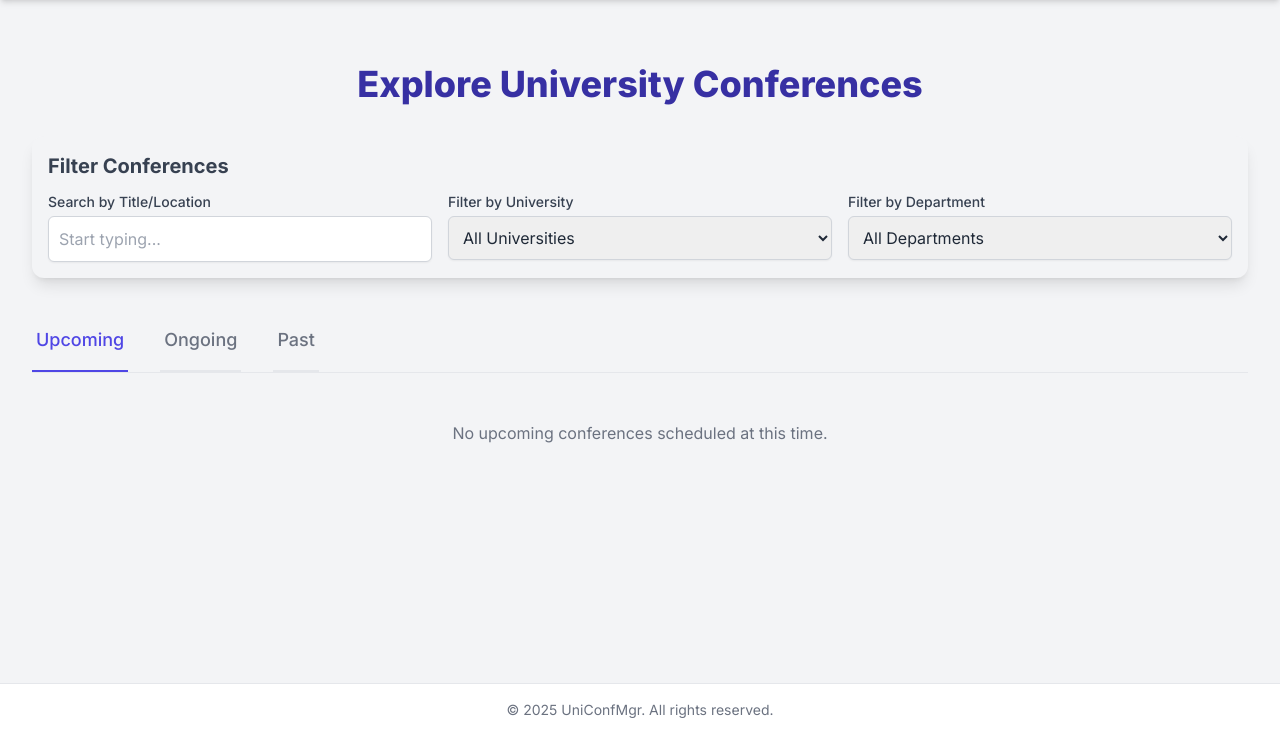
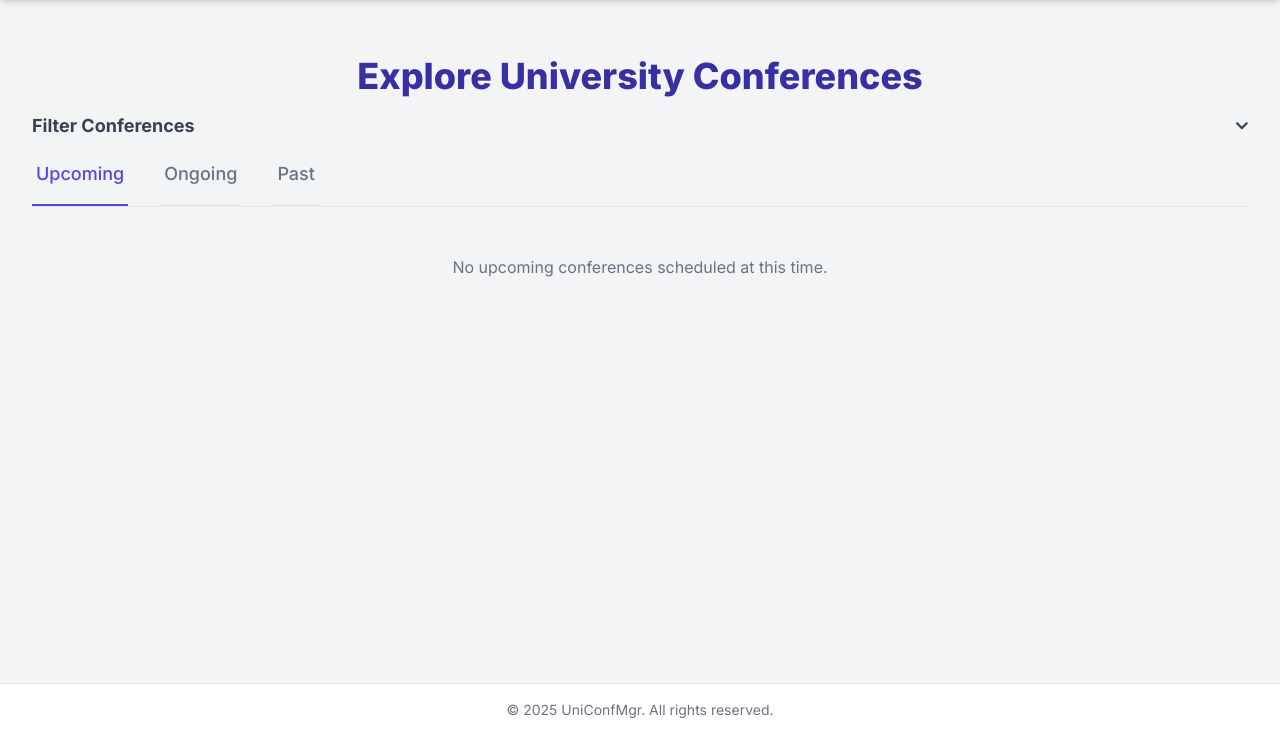
Before and after one commit to itsmesf/UniConfMgr, a Flask app: page /explore_conferences in a window 1280 px wide. Shown: the part 64-800 px from the top of the page. Run offline with Flask 3, Linux system fonts and the light colour scheme; some libraries are stand-ins or nearby versions.

Commit message:
UX: Improved Explore page visual appeal by removing filter box and implementing collapsible search.

```diff
--- a/templates/conference/explore_conferences.html
+++ b/templates/conference/explore_conferences.html
@@ -3,28 +3,37 @@
 {% block title %}Explore Conferences{% endblock %}
 
 {% block content %}
-<div class="container mx-auto px-4 py-8">
-    <h1 class="text-4xl font-extrabold text-indigo-800 text-center mb-8">Explore University Conferences</h1>
+{# Adjusted container padding to bring content closer to the top #}
+<div class="container mx-auto px-4 py-6">
+    <h1 class="text-4xl font-extrabold text-indigo-800 text-center mb-4">Explore University Conferences</h1>
 
-    <div class="mb-8 p-4 bg-gray-100 rounded-xl shadow-lg">
-        <h2 class="text-xl font-semibold text-gray-700 mb-3">Filter Conferences</h2>
-        <div class="grid grid-cols-1 md:grid-cols-3 gap-4">
+    {# --- START OF COLLAPSIBLE FILTER SECTION --- #}
+    {# Reduced bottom margin to mb-1 to tighten the space to the tabs below #}
+    <div class="mb-1 p-0 bg-transparent rounded-none shadow-none">
+
+        {# COLLAPSIBLE HEADER / TOGGLE BUTTON: ADDED TEXT AND ICON BACK #}
+        <button id="filterToggle" onclick="toggleFilter()"
+                class="w-full flex justify-between items-center text-lg font-semibold text-gray-700 hover:text-indigo-600 transition duration-150 focus:outline-none">
+            Filter Conferences
+            <i id="filterIcon" class="fas fa-chevron-down text-sm"></i>
+        </button>
+
+        {# COLLAPSIBLE BODY - The element manipulated by JavaScript #}
+        <div id="filterBody" class="filter-content">
+            <div id="filterInner" class="grid grid-cols-1 md:grid-cols-3 gap-4 border-t pt-4 border-gray-300">
 
                 <div>
                     <label for="searchInput" class="block text-sm font-medium text-gray-700">Search by Title/Location</label>
                     <input type="text" id="searchInput" oninput="filterConferences()" placeholder="Start typing..."
                            class="mt-1 block w-full rounded-md border-gray-300 shadow-sm p-2.5 border focus:ring-indigo-500 focus:border-indigo-500">
                 </div>
-
                 <div>
                     <label for="universityFilter" class="block text-sm font-medium text-gray-700">Filter by University</label>
                     <select id="universityFilter" onchange="filterConferences()" class="mt-1 block w-full rounded-md border-gray-300 shadow-sm p-2.5 border focus:ring-indigo-500 focus:border-indigo-500">
                         <option value="all">All Universities</option>
-                    {# Collect unique university names for the dropdown #}
                         {% set university_names = [] %}
                         {% for conf_list in conferences.values() %}
                             {% for conf in conf_list %}
-                            {# FIX: Use hosting_university directly from Conference model #}
                                 {% if conf.hosting_university and conf.hosting_university not in university_names %}
                                     {% set _ = university_names.append(conf.hosting_university) %}
                                 {% endif %}
@@ -40,11 +49,9 @@
                     <label for="departmentFilter" class="block text-sm font-medium text-gray-700">Filter by Department</label>
                     <select id="departmentFilter" onchange="filterConferences()" class="mt-1 block w-full rounded-md border-gray-300 shadow-sm p-2.5 border focus:ring-indigo-500 focus:border-indigo-500">
                         <option value="all">All Departments</option>
-                    {# Collect unique department names #}
                         {% set department_names = [] %}
                         {% for conf_list in conferences.values() %}
                             {% for conf in conf_list %}
-                            {# FIX: Use hosting_department directly from Conference model #}
                                 {% if conf.hosting_department and conf.hosting_department not in department_names %}
                                     {% set _ = department_names.append(conf.hosting_department) %}
                                 {% endif %}
@@ -57,6 +64,9 @@
                 </div>
             </div>
         </div>
+    </div>
+    {# --- END OF COLLAPSIBLE FILTER SECTION --- #}
+
     <div class="mb-6 border-b border-gray-200">
         <nav class="flex space-x-8" aria-label="Tabs">
             <button onclick="changeTab('upcoming')" id="tab-upcoming" class="tab-btn text-indigo-600 border-indigo-600 whitespace-nowrap py-4 px-1 border-b-2 font-medium text-lg">
@@ -80,7 +90,6 @@
                 {% for conf in conferences[category] %}
                 <div class="conference-card bg-white rounded-xl shadow-xl p-6 flex flex-col sm:flex-row justify-between items-start sm:items-center mb-4 transition duration-300 hover:shadow-2xl border-l-4
                     {% if category == 'upcoming' %}border-indigo-600{% elif category == 'ongoing' %}border-green-600{% else %}border-gray-400{% endif %}"
-                     {# FIX: Use direct hosting columns #}
                      data-university="{{ conf.hosting_university | lower or 'n/a' }}"
                      data-department="{{ conf.hosting_department | lower or 'n/a' }}"
                      data-searchable="{{ conf.title | lower }} {{ conf.location | lower }}">
@@ -115,8 +124,58 @@
     {% endfor %}
     </div>
 
+<style>
+    /* Base state: Hidden, but with a transition property */
+    .filter-content {
+        max-height: 0;
+        opacity: 0;
+        overflow: hidden;
+        transition: max-height 0.4s ease-in-out, opacity 0.3s ease-in-out;
+    }
+
+    /* This class is applied by JavaScript when the filter is OPEN */
+    .filter-content.active {
+        opacity: 1;
+        /* max-height is calculated by JS */
+    }
+</style>
+
 <script>
     const tabs = ['upcoming', 'ongoing', 'past'];
+
+    // --- COLLAPSIBLE FUNCTION ---
+    function toggleFilter() {
+        const filterBody = document.getElementById('filterBody');
+        const filterIcon = document.getElementById('filterIcon');
+
+        // Check if the element is currently collapsed (maxHeight is '0px')
+        const isCollapsed = filterBody.style.maxHeight === '0px';
+
+        if (isCollapsed) {
+            // EXPAND: Set maxHeight to the calculated height, and add 'active' class
+            filterBody.style.maxHeight = filterBody.scrollHeight + "px";
+            filterBody.classList.add('active');
+            filterIcon.classList.remove('fa-chevron-down');
+            filterIcon.classList.add('fa-chevron-up');
+        } else {
+            // COLLAPSE:
+            // 1. Temporarily set maxHeight to its current scrollHeight
+            filterBody.style.maxHeight = filterBody.scrollHeight + "px";
+
+            // 2. Use a tiny delay before setting to 0 to ensure the transition fires
+            setTimeout(() => {
+                filterBody.style.maxHeight = '0px';
+                filterBody.classList.remove('active');
+            }, 10);
+
+            filterIcon.classList.remove('fa-chevron-up');
+            filterIcon.classList.add('fa-chevron-down');
+        }
+
+        filterConferences();
+    }
+    // ----------------------------
+
 
     function changeTab(selectedTab) {
         tabs.forEach(tab => {
@@ -133,14 +192,12 @@
                 tabContent.classList.add('hidden');
             }
         });
-        // Rerun filter when tab changes
         filterConferences();
     }
 
     function filterConferences() {
-        // Find the active tab based on the active class
         const activeTabElement = document.querySelector('.tab-btn.text-indigo-600');
-        if (!activeTabElement) return; // Exit if no tab is active
+        if (!activeTabElement) return;
 
         const activeTab = activeTabElement.id.replace('tab-', '');
         const searchValue = document.getElementById('searchInput').value.toLowerCase();
@@ -151,29 +208,22 @@
         let matchCount = 0;
 
         cards.forEach(card => {
-            // Updated to use the new hosting attributes
             const cardUniversity = card.getAttribute('data-university');
             const cardDepartment = card.getAttribute('data-department');
             const cardSearchable = card.getAttribute('data-searchable');
 
-            // 1. Check Text Search
             const textMatch = cardSearchable.includes(searchValue);
-
-            // 2. Check University Filter
             const universityMatch = universityValue === 'all' || cardUniversity === universityValue;
-
-            // 3. Check Department Filter
             const departmentMatch = departmentValue === 'all' || cardDepartment === departmentValue;
 
             if (textMatch && universityMatch && departmentMatch) {
-                card.style.display = 'flex'; // Show card
+                card.style.display = 'flex';
                 matchCount++;
             } else {
-                card.style.display = 'none'; // Hide card
+                card.style.display = 'none';
             }
         });
 
-        // Toggle "No Matches" message
         if (noMatchesMessage) {
             if (matchCount === 0 && cards.length > 0) {
                 noMatchesMessage.style.display = 'block';
@@ -185,8 +235,13 @@
 
     // Initialize the page on load
     document.addEventListener('DOMContentLoaded', () => {
-        // Find the initially active tab and run filters
-        const initialTab = document.querySelector('.tab-btn.text-indigo-600').id.replace('tab-', '');
+        const filterBody = document.getElementById('filterBody');
+
+        // Force the element to the collapsed state immediately after rendering.
+        // This ensures the filter starts CLOSED on page load.
+        filterBody.style.maxHeight = '0px';
+        filterBody.classList.remove('active');
+
         filterConferences();
     });
 </script>
--- a/templates/layout.html
+++ b/templates/layout.html
@@ -10,6 +10,7 @@
     <link rel="preconnect" href="https://fonts.googleapis.com">
     <link rel="preconnect" href="https://fonts.gstatic.com" crossorigin>
     <link href="https://fonts.googleapis.com/css2?family=Inter:wght@400;500;700;800&display=swap" rel="stylesheet">
+    <link rel="stylesheet" href="https://cdnjs.cloudflare.com/ajax/libs/font-awesome/5.15.4/css/all.min.css">
 
     <style> body { font-family: 'Inter', sans-serif; } </style>
     {% block head %}{% endblock %}
```
Lines whose indentation alone changed are shown as unchanged.
